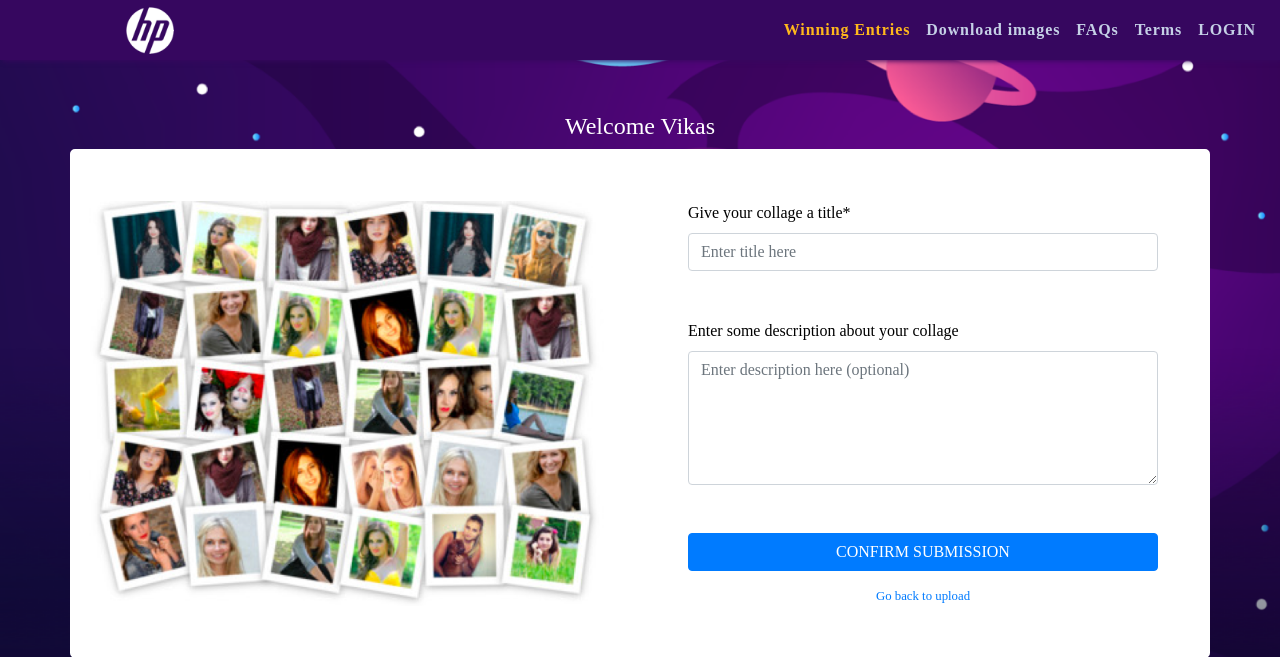
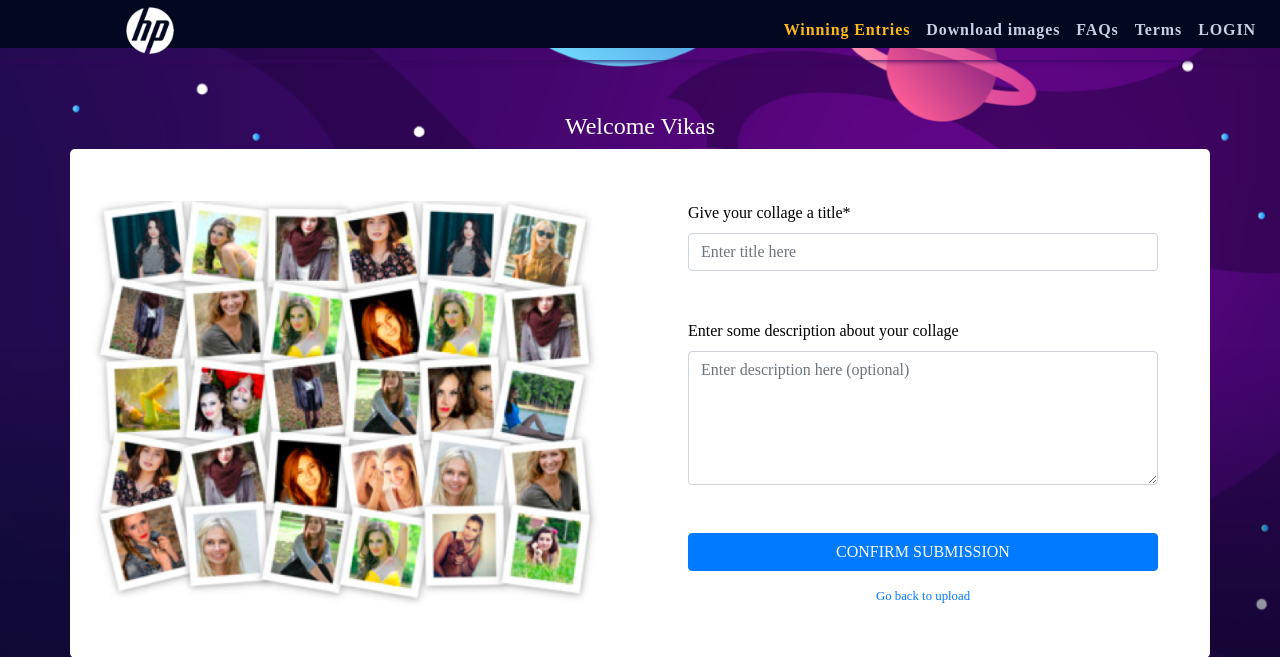
Before and after one commit to ansarianam02/Hp-campaign, a PHP site: the page made by collage 4.html in a window 1280 px wide. Shown: the top 657 px of the page. Run offline with PHP 8.4, Linux system fonts and the light colour scheme; some libraries are stand-ins or nearby versions; some web fonts are replaced.

Commit message:
Update layout.css

```diff
--- a/css/layout.css
+++ b/css/layout.css
@@ -71,6 +71,15 @@ body{
   /* background-color: transparent !important; */
   box-shadow: 3px 1px 5px 0px #36075f;
   padding: 0.1rem 1rem;
+}
+.navbar {
+    background: none !important;
+    background-color: transparent !important;
+    padding: 0.1rem 1rem;
+}
+.navbar.fixed-top.bg-purple {
+    background: #36075f !important;
+    box-shadow: 3px 1px 5px 0px #36075f;
 }
 .subscribe-container{
   background:#151c32;
```
